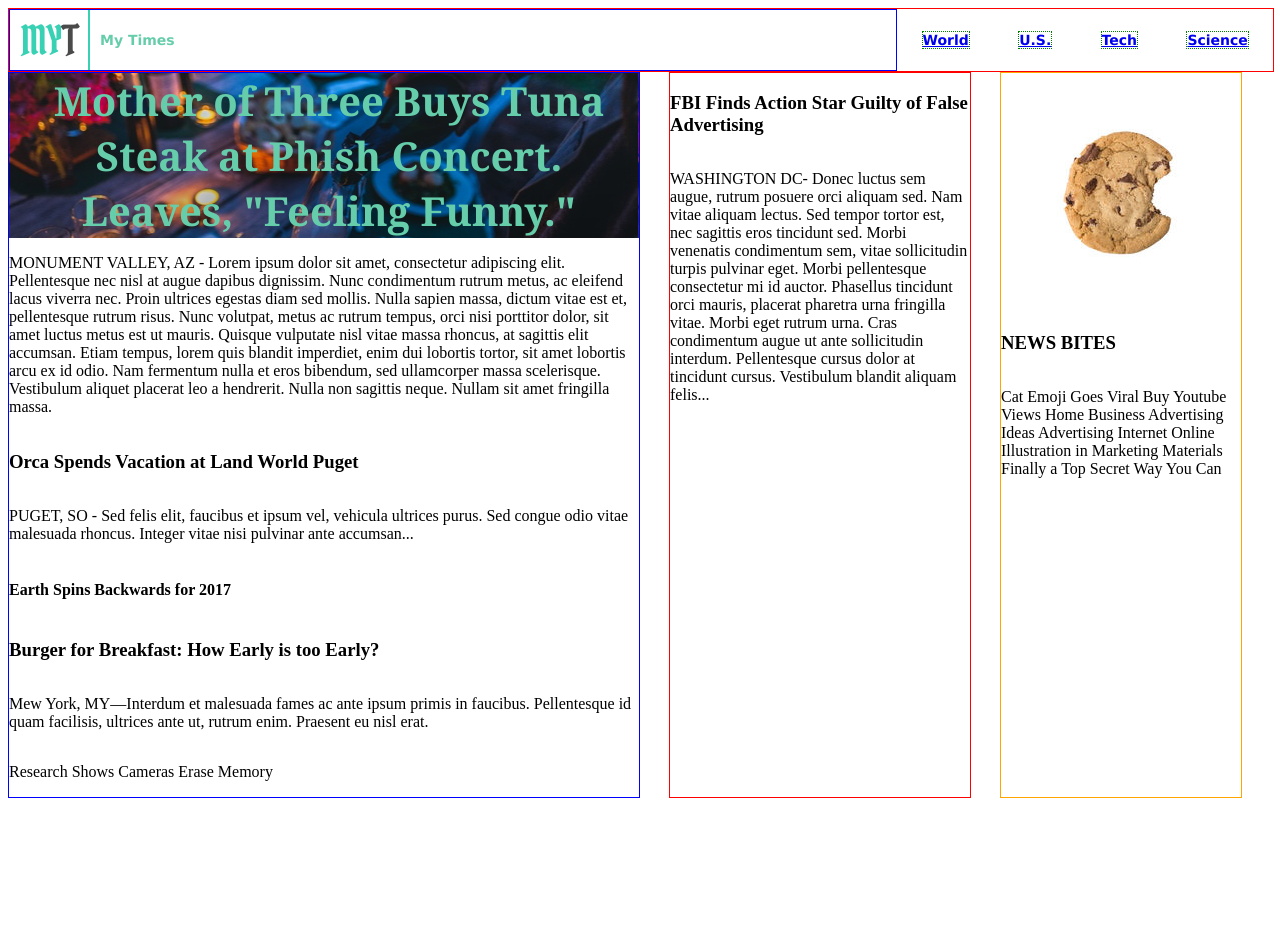
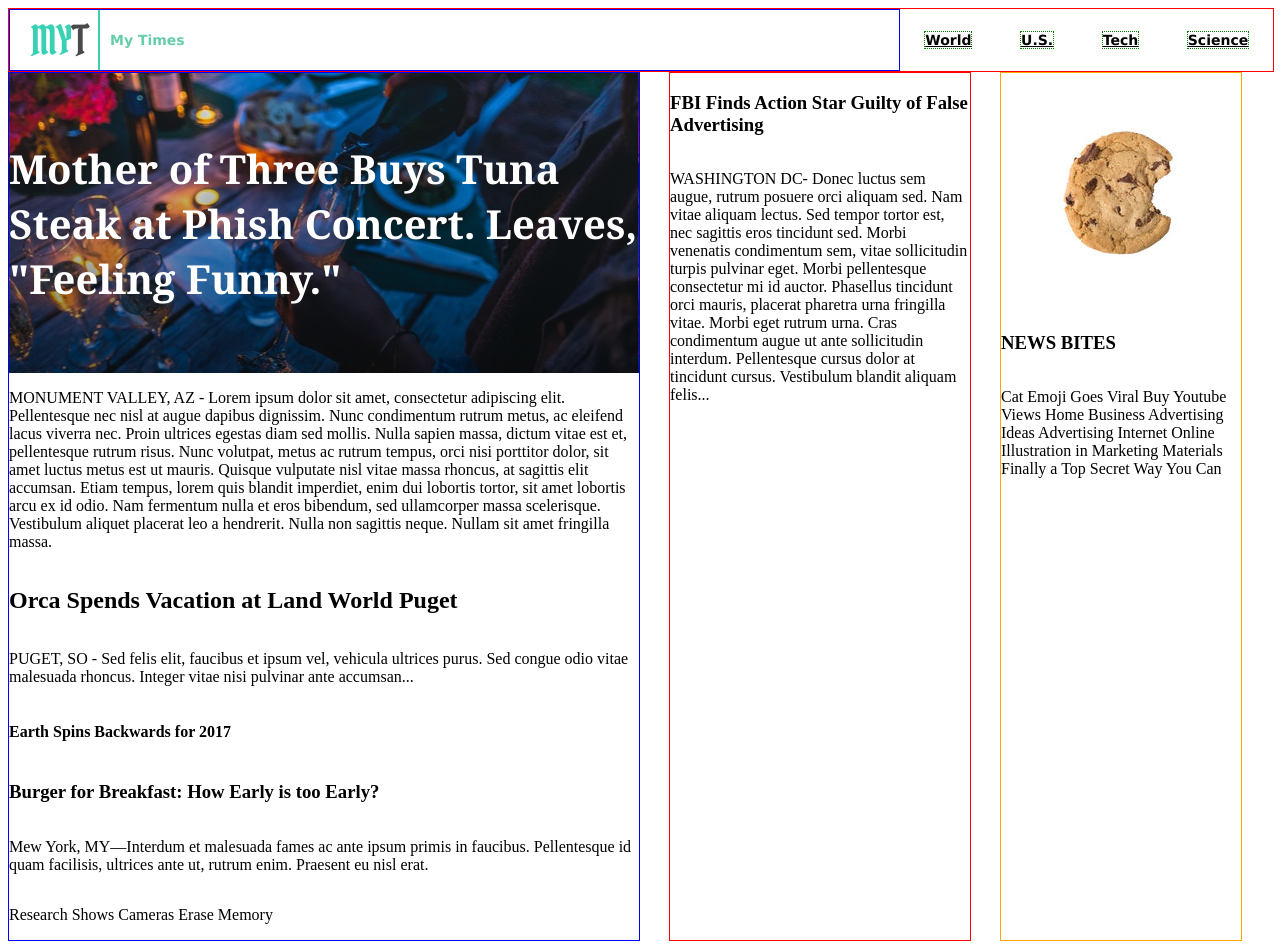
Before and after one commit to HughMabin/mytimes, a plain HTML site: page index.html in a window 1280 px wide. Before the commit the page ends 806 px from the top, so only its background shows below. Drawn offline with Linux system fonts and the light colour scheme.

Commit message:
Further improvements to html structure

```diff
--- a/index.html
+++ b/index.html
@@ -5,10 +5,14 @@
     <link rel="stylesheet" href="./resources/css/style.css" type="text/css">
 </head>
 <body>
+
+
+    <!-- Header Section -->
+
     <header>
         <div id="logo">
             <img src="./resources/images/img-myt-logo.jpg" alt="Logo">
-            <span>My Times</span>
+            <span id="title">My Times</span>
         </div>
         <nav>
             <span><a href="#">World</a></span>
@@ -17,6 +21,9 @@
             <span><a href="#">Science</a></span>
         </nav>
     </header>
+
+    <!-- Content section -->
+
     <div class="content">
 
       <div class="column_large">
@@ -25,8 +32,12 @@
           <span>Mother of Three Buys Tuna Steak at Phish Concert. Leaves, "Feeling Funny."</span>
           </div>
 
-          <p>MONUMENT VALLEY, AZ - Lorem ipsum dolor sit amet, consectetur adipiscing elit. Pellentesque nec nisl at augue dapibus dignissim. Nunc condimentum rutrum metus, ac eleifend lacus viverra nec. Proin ultrices egestas diam sed mollis. Nulla sapien massa, dictum vitae est et, pellentesque rutrum risus. Nunc volutpat, metus ac rutrum tempus, orci nisi porttitor dolor, sit amet luctus metus est ut mauris. Quisque vulputate nisl vitae massa rhoncus, at sagittis elit accumsan. Etiam tempus, lorem quis blandit imperdiet, enim dui lobortis tortor, sit amet lobortis arcu ex id odio. Nam fermentum nulla et eros bibendum, sed ullamcorper massa scelerisque. Vestibulum aliquet placerat leo a hendrerit. Nulla non sagittis neque. Nullam sit amet fringilla massa.</p>
-          <h3>Orca Spends Vacation at Land World Puget</h3>
+             <div>
+                  <p>MONUMENT VALLEY, AZ - Lorem ipsum dolor sit amet, consectetur adipiscing elit. Pellentesque nec nisl at augue dapibus dignissim. Nunc condimentum rutrum metus, ac eleifend lacus viverra nec. Proin ultrices egestas diam sed mollis. Nulla sapien massa, dictum vitae est et, pellentesque rutrum risus. Nunc volutpat, metus ac rutrum tempus, orci nisi porttitor dolor, sit amet luctus metus est ut mauris. Quisque vulputate nisl vitae massa rhoncus, at sagittis elit accumsan. Etiam tempus, lorem quis blandit imperdiet, enim dui lobortis tortor, sit amet lobortis arcu ex id odio. Nam fermentum nulla et eros bibendum, sed ullamcorper massa scelerisque. Vestibulum aliquet placerat leo a hendrerit. Nulla non sagittis neque. Nullam sit amet fringilla massa.</p>
+            </div>
+
+
+          <h2>Orca Spends Vacation at Land World Puget</h2>
           <p>PUGET, SO - Sed felis elit, faucibus et ipsum vel, vehicula ultrices purus. Sed congue odio vitae malesuada rhoncus. Integer vitae nisi pulvinar ante accumsan...</p>
           <h4>Earth Spins Backwards for 2017</h4>
           <h3>Burger for Breakfast: How Early is too Early?</h3>
--- a/resources/css/style.css
+++ b/resources/css/style.css
@@ -1,3 +1,6 @@
+
+/*Header Section*/
+
 header {
   display: flex;
   border: 1px solid red;
@@ -7,7 +10,7 @@ header {
   font-weight: bold;
  }
 
-div > span {
+#title {
     padding-left: 10px;
     text-align: center;
     color: MediumAquamarine;
@@ -15,7 +18,7 @@ div > span {
 
 #logo {
     display: inline-flex;
-    padding-left: 10px;
+    padding-left: 20px;
     width: 70%;
     border: 1px solid blue;
     align-items: center;
@@ -32,7 +35,13 @@ nav span {
     border: 1px dotted green;
     align-self: center;
     text-align: center;
+    }
+
+nav span a {
+    color: black;
 }
+
+/*Content Section*/
 
 .content {
     display: flex;
@@ -64,6 +73,7 @@ nav span {
 }
 
 .headline {
+    height: 300px;
     font-family: Georgia;
     font-weight: bold;
     font-size: 40px;
@@ -71,3 +81,7 @@ nav span {
     display: flex;
     background-image: url("../../resources/images/img-story-main.png");
 }
+
+.headline > span {
+    align-self: center;
+}
```
